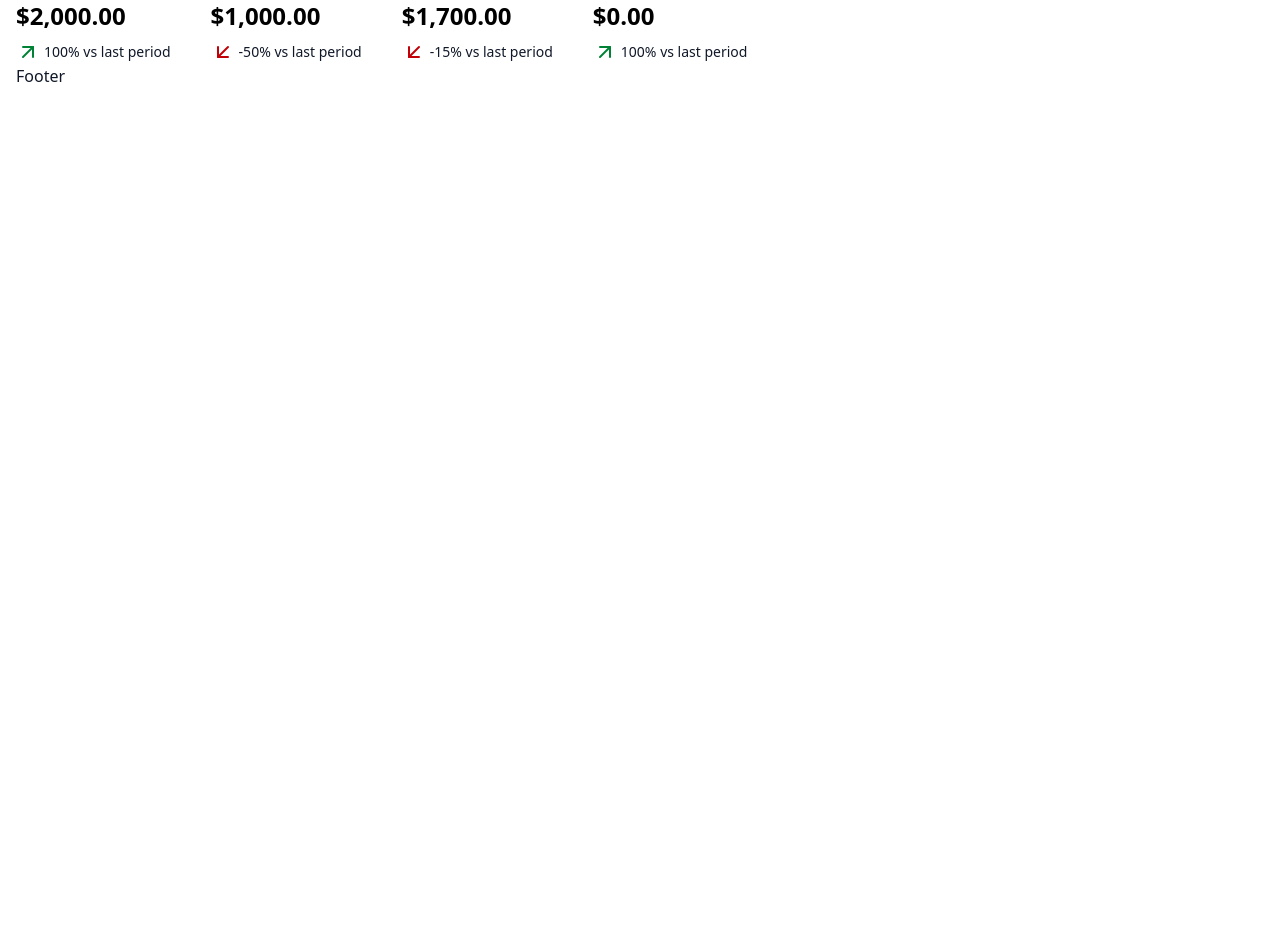
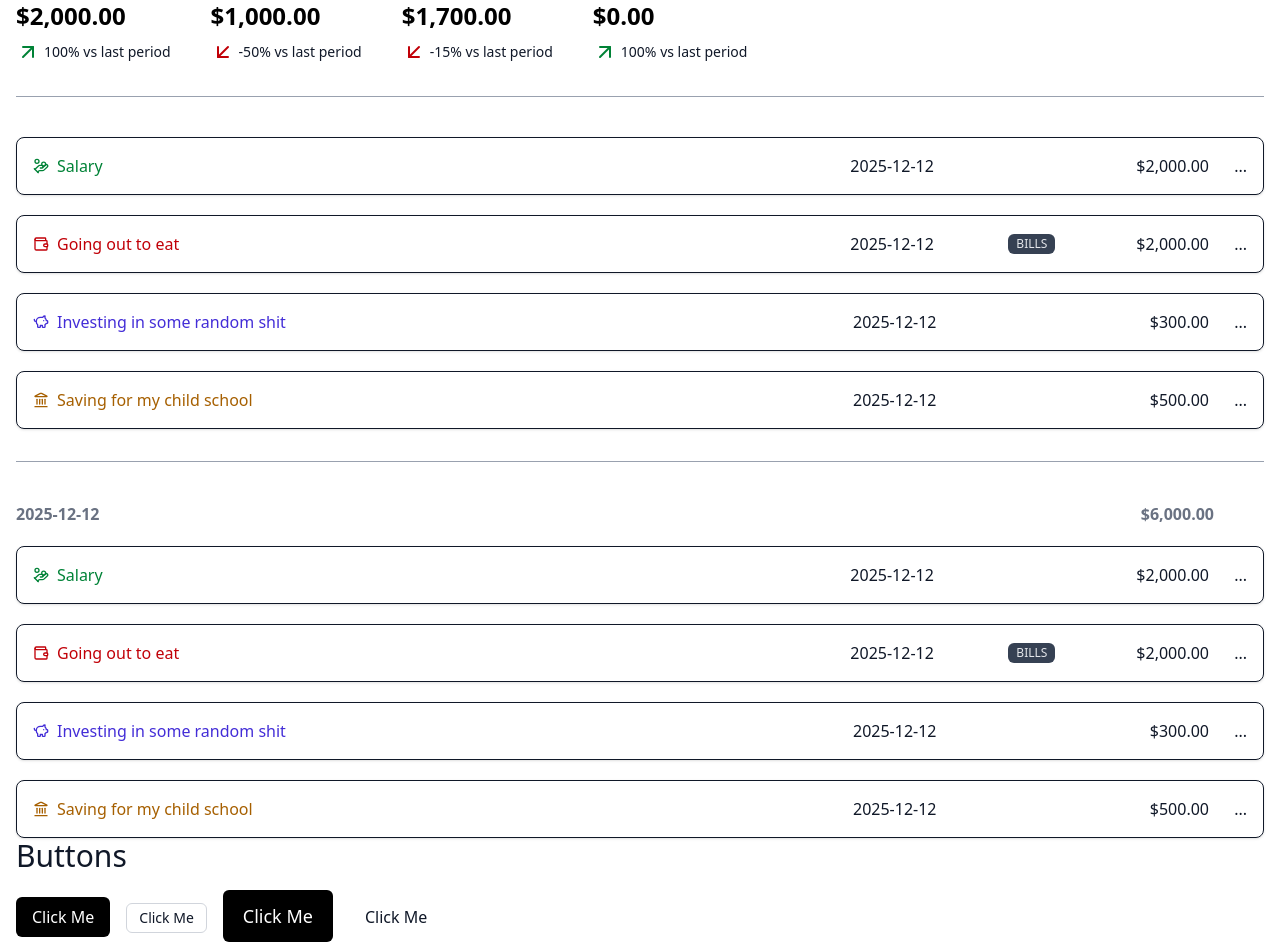
Before and after one commit to Caiohgp/finance-nextjs-app, a Next.js app: page /dashboard in a window 1280 px wide. Shown: the part 242-1184 px from the top of the page. Before the commit the page ends 800 px from the top, so only its background shows below. Built offline with nearby package versions, Linux system fonts and the light colour scheme.

Commit message:
Adding transactions list and buttons

```diff
--- a/app/dashboard/layout.tsx
+++ b/app/dashboard/layout.tsx
@@ -7,7 +7,7 @@ export default function PageLayout({children}: {
     return(
         <div>
             {children}
-            <footer>Footer</footer>
+            <footer></footer>
         </div>
     )
 
--- a/app/dashboard/page.tsx
+++ b/app/dashboard/page.tsx
@@ -1,4 +1,7 @@
 import Trend from "@/components/trend";
+import Transaction from "@/components/transaction";
+import TransactionSummary from "@/components/transactionSummary";
+import Button from "@/components/button";
 
 export default function Dashboard() {
     return (
@@ -11,6 +14,33 @@ export default function Dashboard() {
                 <Trend type="Investment" value={1700} previousValue={2000}/>
                 <Trend type="Saving" value={0} previousValue={0}/>
             </div>
+
+            <hr/>
+            <div className="flex flex-col space-y-5 mt-10">
+                <Transaction description="Salary" type="Income" value={2000} date="2025-12-12"/>
+                <Transaction description="Going out to eat" expenseType="bills" type="Expense" value={2000} date="2025-12-12"/>
+                <Transaction description="Investing in some random shit" type="Investment" value={300} date="2025-12-12"/>
+                <Transaction description="Saving for my child school" type="Saving" value={500} date="2025-12-12"/>
+            </div>
+            <hr/>
+            <div className="flex flex-col space-y-5 mt-10">
+                <TransactionSummary value={6000} date="2025-12-12"/>
+
+                <Transaction description="Salary" type="Income" value={2000} date="2025-12-12"/>
+                <Transaction description="Going out to eat" expenseType="bills" type="Expense" value={2000} date="2025-12-12"/>
+                <Transaction description="Investing in some random shit" type="Investment" value={300} date="2025-12-12"/>
+                <Transaction description="Saving for my child school" type="Saving" value={500} date="2025-12-12"/>
+            </div>
+
+            <div className="space-x-4">
+                <h2>Buttons</h2>
+                <Button props={{size: 'medium', text:'Click Me'}}/>
+                <Button props={{variant: 'outline', size: 'small', text:'Click Me'}}/>
+                <Button props={{size: 'large', text:'Click Me'}}/>
+                <Button props={{variant: 'ghost', size: 'medium', text:'Click Me'}}/>
+
+            </div>
+
         </div>
     )
 }
--- /dev/null
+++ b/components/button.tsx
@@ -0,0 +1,24 @@
+import React from "react";
+
+const variantStyles :  Record<string, string> = {
+    default: 'bg-black text-white dark:bg-white dark:text-black rounded-md hover:bg-gray-700 dark:hover:bg-gray-200',
+    outline: 'border border-gray-300 dark:border-gray-500 rounded-md hover:bg-gray-300 dark:hover:bg-gray-500',
+    ghost: 'rounded-md bg-white dark:bg-black hover:bg-gray-200 dark:hover:bg-gray-500'
+  }
+
+const sizeStyles: Record<string, string> = {
+    small: 'px-3 py-1 text-sm',
+    medium: 'px-4 py-2 text-base',
+    large: 'px-5 py-3 text-lg',
+}
+
+export default function Button({props} : any) {
+
+    return (
+        <button className={`
+            ${props.variant ? variantStyles[props.variant] : variantStyles['default']}
+            ${props.size ? sizeStyles[props.size] : sizeStyles['medium']}`}>
+            {props.text}
+        </button>
+    )
+}
--- /dev/null
+++ b/components/transaction.tsx
@@ -0,0 +1,62 @@
+import formatCurrency from "@/lib/format-currency";
+import { HandCoins, Landmark, PiggyBank, Wallet } from "lucide-react";
+
+type TransactionProps = {
+    description: string;
+    value: number;
+    date: string;
+    type: 'Income' | 'Expense' | 'Investment' | 'Saving';
+
+    expenseType?: string;
+
+}
+
+const typesMap = {
+'Income': {
+    icon: HandCoins,
+    colors: 'text-green-700 dark:text-green-300'
+},
+'Expense': {
+    icon: Wallet,
+    colors: 'text-red-700 dark:text-red-300'
+},
+'Investment': {
+    icon: PiggyBank,
+    colors: 'text-indigo-700 dark:text-indigo-300'
+},
+'Saving': {
+    icon: Landmark,
+    colors: 'text-yellow-700 dark:text-yellow-300'
+}
+}
+
+
+export default function Transaction({description,value,date,type,expenseType}:TransactionProps){
+
+    const IconComponent = typesMap[type].icon;
+    const colors = typesMap[type].colors
+    const formattedValue = formatCurrency(value);
+
+    return (
+    <div className="flex flex-container space-x-2 items-center justify-between border p-4 rounded-lg shadow-sm hover:shadow-md transition-shadow duration-200">
+        <div className={`${colors} flex items-center mr-4 grow`}>
+            <IconComponent className="mr-2 w-4 h-4 hidden sm:block" />
+            <span>{description}</span>
+        </div>
+        <div className="min-w-[150px] items-center hidden md:flex">
+            {date}
+        </div>
+        <div className="min-w-[120px] items-center hidden md:flex">
+            {expenseType && <div className="rounded-md bg-gray-700 dark:bg-gray-200 text-xs text-gray-200 dark:text-gray-800 px-2 py-0.5">
+                {expenseType.toUpperCase()}
+            </div>}
+        </div>
+        <div className="min-w-[70px] text-right">
+            {formattedValue}
+        </div>
+        <div className="min-w-[30px] flex justify-end">
+            ...
+        </div>
+
+    </div>)
+}
--- /dev/null
+++ b/components/transactionSummary.tsx
@@ -0,0 +1,21 @@
+import formatCurrency from "@/lib/format-currency";
+
+type TransactionSummaryProps = {
+    date: string;
+    value: number;
+}
+
+export default function TransactionSummary
+    ({date, value} : TransactionSummaryProps) {
+
+    const formattedAmount = formatCurrency(value)
+
+    return (<div className="flex text-gray-500 dark:text-gray-400 font-semibold">
+        <div className="grow">
+        {date}
+        </div>
+
+        <div className="min-w-[70px] text-right font-semibold">{formattedAmount}</div>
+        <div className="min-w-[50px]"></div>
+    </div>)
+}
--- a/components/trend.tsx
+++ b/components/trend.tsx
@@ -3,7 +3,7 @@ import { ArrowDownLeft, ArrowUpRight } from "lucide-react";
 import formatCurrency from "@/lib/format-currency";
 
 type FinancialTrendProps = {
-    type: string;
+    type: 'Income' | 'Expense' | 'Investment' | 'Saving';
     value: number;
     previousValue: number;
 }
```
